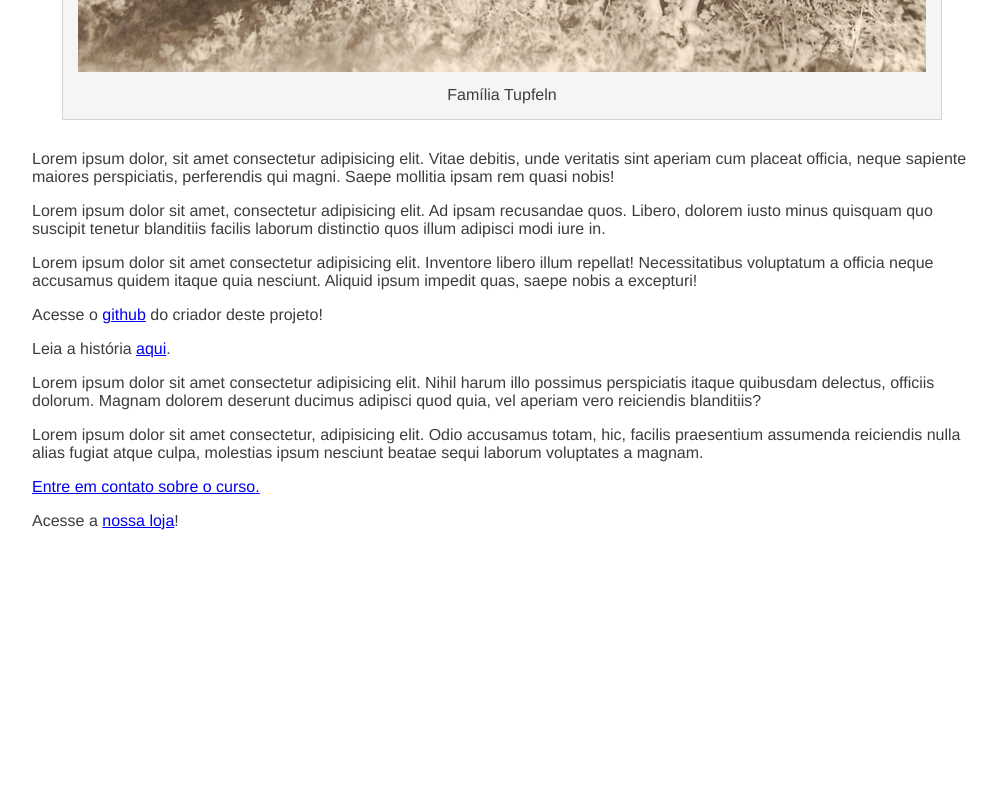
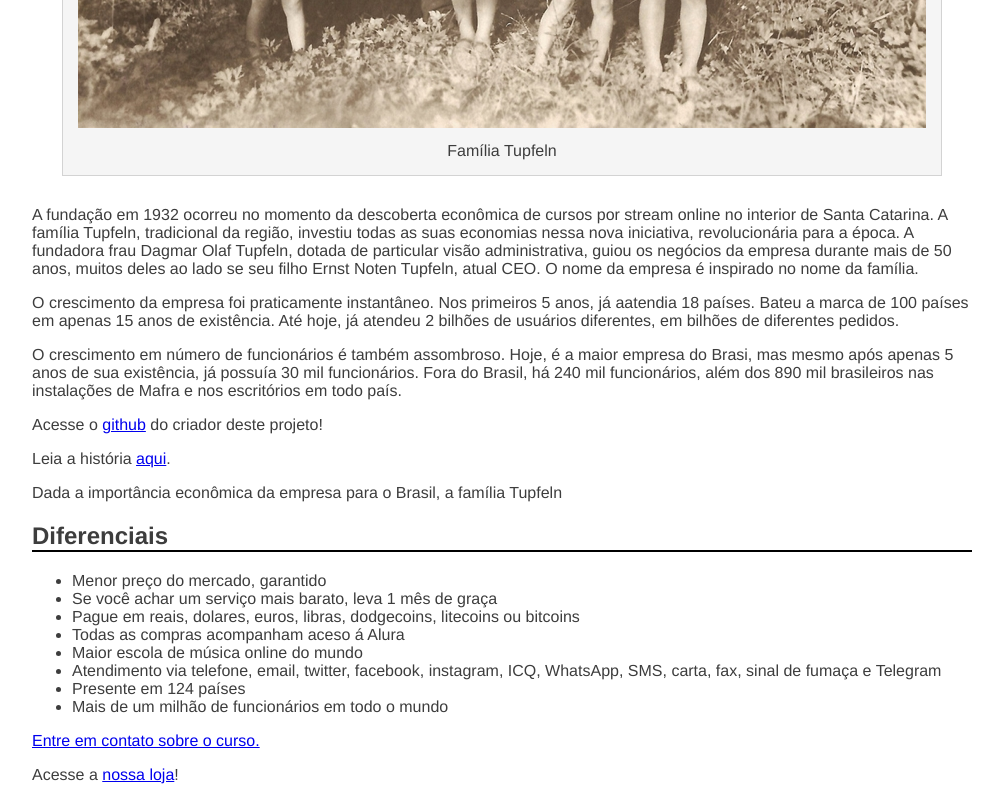
Before and after one commit to aquinoxt/begin, a plain HTML site: page sobre.html in a window 1280 px wide. Shown: the part 1607-2407 px from the top of the page, without its empty margins (138-1137 px from the left). Before the commit the page ends 2153 px from the top, so only its background shows below. Drawn offline with Linux system fonts and the light colour scheme.

Commit message:
alteração no index e no sobre

```diff
--- a/index.css
+++ b/index.css
@@ -0,0 +1,10 @@
+ul {
+    /* alterar para circulo antes de cada <li> da lista não ordenada */
+    list-style-type: circle;
+    /* também podemos usar a lsit-style: circle; */
+}
+
+ol {
+    /* alterar para uma sequência alfabética antes da cada <li> da lista ordenada */
+    list-style: upper-alpha;
+}
--- a/sobre.html
+++ b/sobre.html
@@ -18,13 +18,17 @@
         </p>
 
         <p>
-            Nossa matriz fica em Mafra, em Santa Catarina. De lá, saem grande parte das gravações de nossos cursos. Nossa matriz:
+            Nossa matriz fica em <a href="https://www.google.com.br/maps?q=190,GabrielDequech,Mafra,SC" target="_blank">Mafra - Santa Catarina</a>. De lá, saem grande parte das gravações de nossos cursos. Nossa matriz:
         </p>
 
     <figure>
         <img src="img/matriz-musicdot.png" alt="Matriz MusicDot">
         <figcaption>Matriz MusicDot</figcaption>
     </figure>
+
+        <p>
+            Assine os cursos da MusicDot. Acesse <a href="index.html">nosso site</a> ou entre em contato se tiver dúvidas. Conheça também <a href="#info">nossa história</a> e <a href="#dife">nossos diferenciais</a>.
+        </p>
 
     <h2 id="info">História</h2>
 
@@ -34,15 +38,15 @@
     </figure>
 
         <p>
-            Lorem ipsum dolor, sit amet consectetur adipisicing elit. Vitae debitis, unde veritatis sint aperiam cum placeat officia, neque sapiente maiores perspiciatis, perferendis qui magni. Saepe mollitia ipsam rem quasi nobis!
+            A fundação em 1932 ocorreu no momento da descoberta econômica de cursos por stream online no interior de Santa Catarina. A família Tupfeln, tradicional da região, investiu todas as suas economias nessa nova iniciativa, revolucionária para a época. A fundadora frau Dagmar Olaf Tupfeln, dotada de particular visão administrativa, guiou os negócios da empresa durante mais de 50 anos, muitos deles ao lado se seu filho Ernst Noten Tupfeln, atual CEO. O nome da empresa é inspirado no nome da família.
         </p>
 
         <p>
-            Lorem ipsum dolor sit amet, consectetur adipisicing elit. Ad ipsam recusandae quos. Libero, dolorem iusto minus quisquam quo suscipit tenetur blanditiis facilis laborum distinctio quos illum adipisci modi iure in.
+            O crescimento da empresa foi praticamente instantâneo. Nos primeiros 5 anos, já aatendia 18 países. Bateu a marca de 100 países em apenas 15 anos de existência. Até hoje, já atendeu 2 bilhões de usuários diferentes, em bilhões de diferentes pedidos.
         </p>
 
         <p>
-            Lorem ipsum dolor sit amet consectetur adipisicing elit. Inventore libero illum repellat! Necessitatibus voluptatum a officia neque accusamus quidem itaque quia nesciunt. Aliquid ipsum impedit quas, saepe nobis a excepturi!
+            O crescimento em número de funcionários é também assombroso. Hoje, é a maior empresa do Brasi, mas mesmo após apenas 5 anos de sua existência, já possuía 30 mil funcionários. Fora do Brasil, há 240 mil funcionários, além dos 890 mil brasileiros nas instalações de Mafra e nos escritórios em todo país.
         </p>
 
         <p>
@@ -54,12 +58,21 @@
         </p>
 
         <p>
-            Lorem ipsum dolor sit amet consectetur adipisicing elit. Nihil harum illo possimus perspiciatis itaque quibusdam delectus, officiis dolorum. Magnam dolorem deserunt ducimus adipisci quod quia, vel aperiam vero reiciendis blanditiis?
+            Dada a importância econômica da empresa para o Brasil, a família Tupfeln
         </p>
 
-        <p>
-            Lorem ipsum dolor sit amet consectetur, adipisicing elit. Odio accusamus totam, hic, facilis praesentium assumenda reiciendis nulla alias fugiat atque culpa, molestias ipsum nesciunt beatae sequi laborum voluptates a magnam.
-        </p>
+    <h2 id="dife">Diferenciais</h2>
+
+        <ul>
+            <li>Menor preço do mercado, garantido</li>
+            <li>Se você achar um serviço mais barato, leva 1 mês de graça</li>
+            <li>Pague em reais, dolares, euros, libras, dodgecoins, litecoins ou bitcoins</li>
+            <li>Todas as compras acompanham aceso á Alura</li>
+            <li>Maior escola de música online do mundo</li>
+            <li>Atendimento via telefone, email, twitter, facebook, instagram, ICQ, WhatsApp, SMS, carta, fax, sinal de fumaça e Telegram</li>
+            <li>Presente em 124 países</li>
+            <li>Mais de um milhão de funcionários em todo o mundo</li>
+        </ul>
 
         <a href="https://www.caelum.com.br/" target="_blank">Entre em contato sobre o curso.</a>
 
```
Also changed, not shown: index.html (+16 -0 lines).
